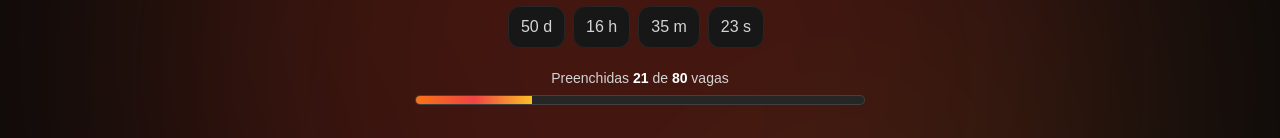
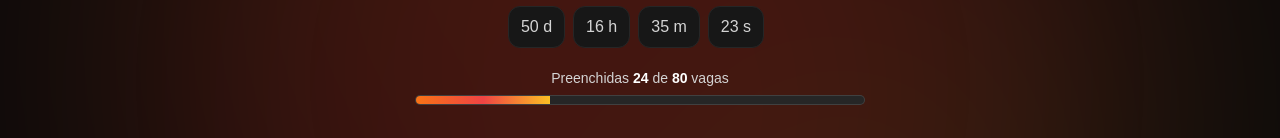
Before and after one commit to alexdesouzar03/inflama-site, a Next.js app: page / in a window 1280 px wide. Shown: the part 366-504 px from the top of the page. Built offline with nearby package versions, Linux system fonts and the light colour scheme.

Commit message:
feat: atualização do site

```diff
--- a/src/app/page.tsx
+++ b/src/app/page.tsx
@@ -1841,7 +1841,7 @@ export default function Page() {
         <HeroInflama
           eventStart={EVENTO.inicioISO}
           totalSeats={80}
-          remainingSeats={59}
+          remainingSeats={56}
           onInscrever={() => setOpenForm(true)}
         />
         <TemaBiblico />
```
